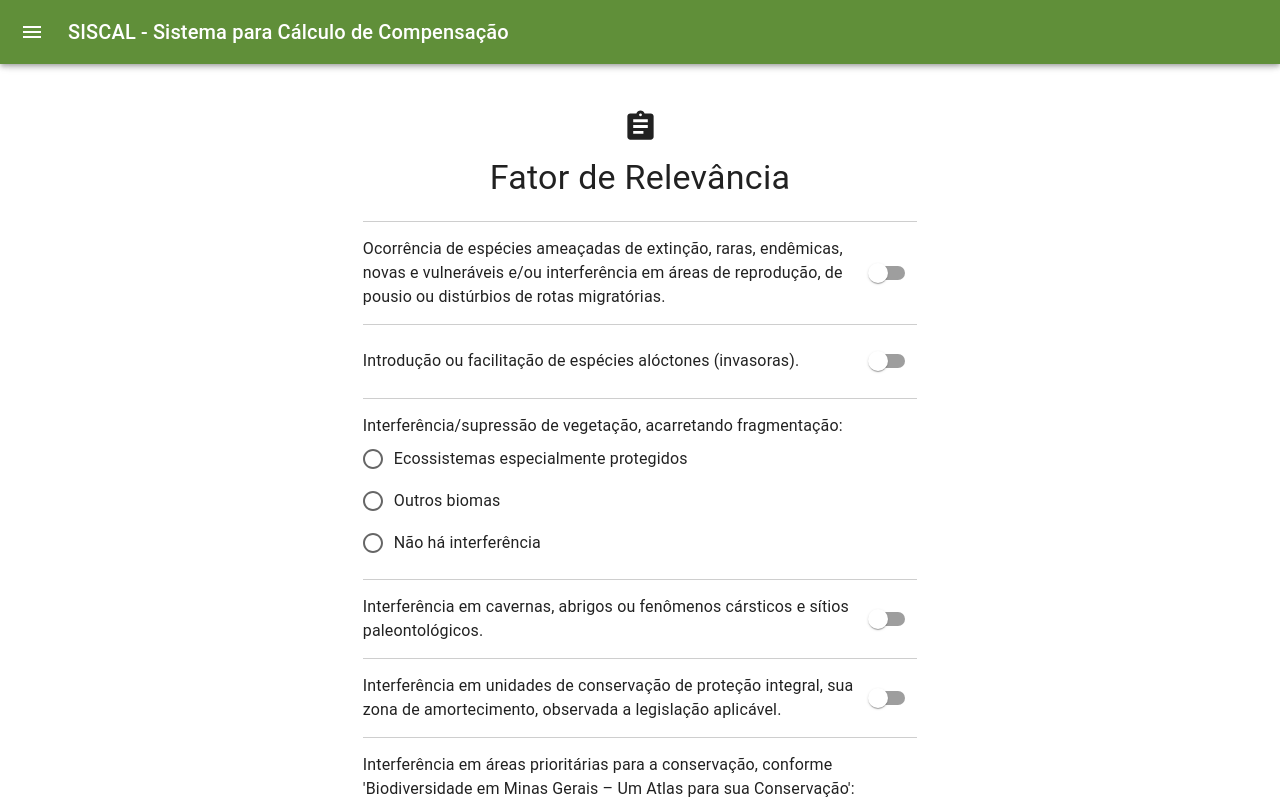
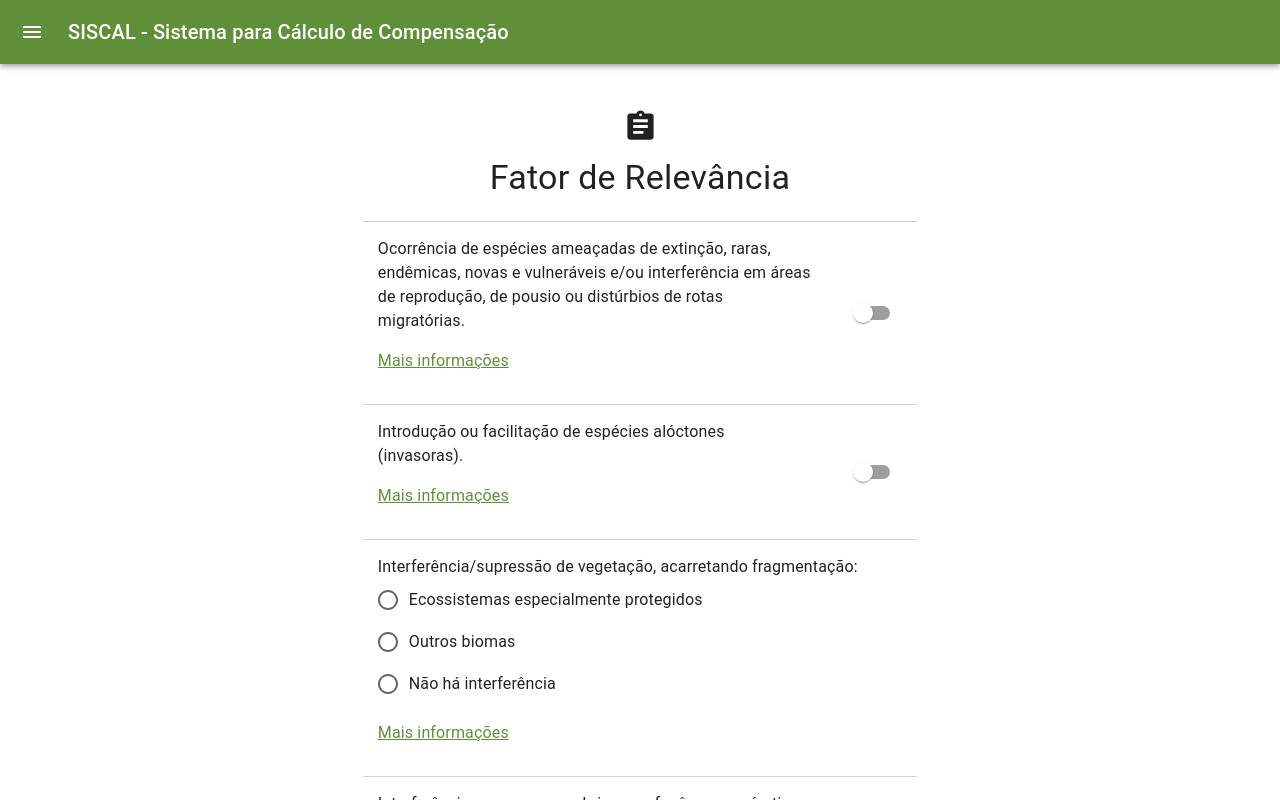
Before and after one commit to alexbraga/siscal-react, a React (Create React App) app: page / in a window 1280 px wide. Both pictures are taken after a click on the button "PRÓXIMO". Shown: the top 800 px of the page. Built offline with nearby package versions, Linux system fonts and the light colour scheme; what @react-pdf/renderer would draw is missing.

Commit message:
Add collapsable info section to RelevanceFactorForm.js

```diff
--- a/src/components/RelevanceFactorForm/RelevanceFactorForm.js
+++ b/src/components/RelevanceFactorForm/RelevanceFactorForm.js
@@ -1,4 +1,4 @@
-import React from "react";
+import React, { useState } from "react";
 import Typography from "@mui/material/Typography";
 import Switch from "@mui/material/Switch";
 import Radio from "@mui/material/Radio";
@@ -6,11 +6,53 @@ import FormControlLabel from "@mui/material/FormControlLabel";
 import FormControl from "@mui/material/FormControl";
 import { Relevance } from "../../factors";
 import Box from "@mui/material/Box";
+import Collapse from "@mui/material/Collapse";
 import "./styles.css";
 
 function RelevanceFactorForm(props) {
+  const [show, setShow] = useState(null);
+
+  const handleExpand = (clickedIndex) => {
+    if (show === clickedIndex) {
+      setShow(null);
+    } else {
+      setShow(clickedIndex);
+    }
+  };
+
+  function getInfo(factor, factorIndex) {
+    return (
+      <div>
+        <p className="show-info" onClick={() => handleExpand(factorIndex)}>
+          {show === factorIndex ? "Ocultar" : "Mais informações"}
+        </p>
+        <div className="info-container">
+          <Collapse in={show === factorIndex}>
+            {factor.info.map((item, itemIndex) => {
+              if (item.url) {
+                return (
+                  <p key={itemIndex}>
+                    <a
+                      rel="noopener noreferrer"
+                      target="_blank"
+                      href={item.url}
+                    >
+                      {item.url}
+                    </a>
+                  </p>
+                );
+              }
+
+              return <p key={itemIndex}>{item.text}</p>;
+            })}
+          </Collapse>
+        </div>
+      </div>
+    );
+  }
+
   function getOptions() {
-    return Relevance.map((factor) => {
+    return Relevance.map((factor, factorIndex) => {
       if (factor.id === "rf03" || factor.id === "rf06") {
         return (
           <tr key={factor.id}>
@@ -18,10 +60,10 @@ function RelevanceFactorForm(props) {
               <Typography>{factor.text}</Typography>
 
               <FormControl>
-                {factor.options.map((option, index) => {
+                {factor.options.map((option, optionIndex) => {
                   return (
                     <FormControlLabel
-                      key={index}
+                      key={optionIndex}
                       label={option.value}
                       control={
                         <Radio
@@ -45,6 +87,7 @@ function RelevanceFactorForm(props) {
                   );
                 })}
               </FormControl>
+              {getInfo(factor, factorIndex)}
             </td>
           </tr>
         );
@@ -54,6 +97,7 @@ function RelevanceFactorForm(props) {
         <tr key={factor.id}>
           <td>
             <Typography>{factor.text}</Typography>
+            {getInfo(factor, factorIndex)}
           </td>
           <td>
             <Switch
--- a/src/components/RelevanceFactorForm/styles.css
+++ b/src/components/RelevanceFactorForm/styles.css
@@ -23,7 +23,25 @@ table {
 }
 
 td {
-  padding: 15px 0;
+  padding: 15px;
+}
+
+.info-container {
+  background-color: rgb(229, 246, 253);
+  padding-left: 10px;
+}
+
+.info-container p {
+  color: rgb(1, 67, 97);
+  text-align: justify;
+  width: 80%;
+}
+
+.show-info {
+  color: #608f39;
+  cursor: pointer;
+  display: inline-block;
+  text-decoration: underline;
 }
 
 @media (max-width: 810px) {
--- a/src/factors.js
+++ b/src/factors.js
@@ -3,11 +3,29 @@ export const Relevance = [
     id: "rf01",
     text: "Ocorrência de espécies ameaçadas de extinção, raras, endêmicas, novas e vulneráveis e/ou interferência em áreas de reprodução, de pousio ou distúrbios de rotas migratórias.",
     score: 0.075,
+    info: [
+      {
+        text: "- A lista de espécies identificados nos estudos ambientais deve ser comparada com os anexos das portarias indicadas a seguir, com a redação dada pela Portaria MMA nº 148, de 07 de junho de 2022:",
+      },
+      { text: "a) Portaria MMA nº 443/2014 (Flora Brasileira)" },
+      { text: "b) Portaria MMA nº 444/2014 (Fauna Brasileira)" },
+      { text: "c) Portaria MMA nº 445/2014 (Peixes e invertebrados)" },
+      { text: "d) Deliberação Normativa COPAM/MG nº 147, de 2010:" },
+      { url: "http://www.siam.mg.gov.br/sla/download.pdf?idNorma=13192" },
+      {
+        text: "- Em alguns pareceres, o órgão ambiental utiliza a Lista Vermelha IUCN 2011.",
+      },
+    ],
   },
   {
     id: "rf02",
     text: "Introdução ou facilitação de espécies alóctones (invasoras).",
     score: 0.01,
+    info: [
+      {
+        text: "- Os pareceres técnicos do órgão ambiental consideram não somente as introduções deliberadas de espécies invasoras, mas também a probabilidade de introduções acidentais, por fatores diversos, tais como o trânsito de veículos, criação de animais, barramentos, entre outros.",
+      },
+    ],
   },
   {
     id: "rf03",
@@ -26,16 +44,36 @@ export const Relevance = [
         score: 0,
       },
     ],
+    info: [
+      {
+        text: "- Com base na localização do empreendimento, consultar mapeamento florestal do Estado no site:",
+      },
+      { url: "https://idesisema.meioambiente.mg.gov.br/webgis" },
+    ],
   },
   {
     id: "rf04",
     text: "Interferência em cavernas, abrigos ou fenômenos cársticos e sítios paleontológicos.",
     score: 0.025,
+    info: [
+      {
+        text: "- Considerar o raio de 250 metros a partir da área diretamente afetada pelo empreendimento (ADA), consultando no site abaixo as áreas de influência de cavidades:",
+      },
+      { url: "https://idesisema.meioambiente.mg.gov.br/webgis" },
+    ],
   },
   {
     id: "rf05",
     text: "Interferência em unidades de conservação de proteção integral, sua zona de amortecimento, observada a legislação aplicável.",
     score: 0.1,
+    info: [
+      {
+        text: `- De acordo com o Plano Operativo Anual (POA) versão 2022, “considera-se Unidade de Conservação Afetada aquela que abrigue o empreendimento, total ou parcialmente, em seu interior ou em sua zona de amortecimento ou que esteja localizada em um raio de 03 km do mesmo, salvo nos casos em que o órgão ambiental, após aprovação da CPB, entenda de forma diferente.”`,
+      },
+      {
+        text: "- Considerar a Área Diretamente Afetada (ADA), Área de Influência Direta (AID) e Área de Influência Indireta (AII) do empreendimento.",
+      },
+    ],
   },
   {
     id: "rf06",
@@ -62,41 +100,85 @@ export const Relevance = [
         score: 0,
       },
     ],
+    info: [
+      {
+        text: "- Considerar as áreas prioritárias para a conservação da biodiversidade, que podem ser consultadas em:",
+      },
+      { url: "https://idesisema.meioambiente.mg.gov.br/webgis" },
+      {
+        text: "- Considerar a Área Diretamente Afetada (ADA), Área de Influência Direta (AID) e Área de Influência Indireta (AII) do empreendimento.",
+      },
+    ],
   },
   {
     id: "rf07",
     text: "Alteração da qualidade físico-química da água, do solo ou do ar.",
     score: 0.025,
+    info: [
+      {
+        text: "- Utilizar como referência os estudos elaborados no processo de licenciamento ambiental",
+      },
+    ],
   },
   {
     id: "rf08",
     text: "Rebaixamento ou soerguimento de aqüíferos ou águas superficiais.",
     score: 0.025,
+    info: [
+      {
+        text: "- O órgão ambiental considera todas as modificações no regime hidrológico, independentemente da magnitude de tais modificações.",
+      },
+    ],
   },
   {
     id: "rf09",
     text: "Transformação ambiente lótico em lêntico.",
     score: 0.045,
+    info: [
+      {
+        text: "- De acordo com a Resolução CONAMA 357, de 2005, o ambiente lótico é definido como sendo aquele relativo a águas continentais moventes; e o ambiente lêntico se refere à água parada, com movimento lento ou estagnado. Exemplo: construção de barramentos.",
+      },
+    ],
   },
   {
     id: "rf10",
     text: "Interferência em paisagens notáveis.",
     score: 0.03,
+    info: [
+      {
+        text: "- Entende-se por paisagem notável região, área ou porção natural da superfície terrestre provida de limite, cujo conjunto forma um ambiente de elevada beleza cênica, de valor científico, histórico, cultural e de turismo e lazer.",
+      },
+    ],
   },
   {
     id: "rf11",
     text: "Emissão de gases que contribuem efeito estufa.",
     score: 0.025,
+    info: [
+      {
+        text: "- Os gases de efeito estufa são aqueles que absorvem parte da radiação infravermelha emitida pelo Sol e refletida pela superfície terrestre, dificultando o escape desta radiação para o espaço. Os gases reconhecidos como de efeito estufa, de acordo com o Protocolo de Kioto, são: Dióxido de Carbono (CO2), Metano (CH4), Óxido Nitroso (N2O), Hexafluoreto de Enxofre (SF6) e duas famílias de gases, Hidrofluorcarbono (HFC) e Perfluorcarbono (PFC).",
+      },
+    ],
   },
   {
     id: "rf12",
     text: "Aumento da erodibilidade do solo.",
     score: 0.03,
+    info: [
+      {
+        text: "- O text deve ser marcado mesmo quando há a possibilidade de que o empreendimento possa causar erosão do solo, ainda que não tenha sido constatada erosão.",
+      },
+    ],
   },
   {
     id: "rf13",
     text: "Emissão de sons e ruídos residuais.",
     score: 0.01,
+    info: [
+      {
+        text: "- O text não exige que as emissões sejam superiores aos limites estabelecidos e não considera as medidas mitigadoras que possam ser adotadas. A simples constatação da geração de ruídos acarreta a marcação do text.",
+      },
+    ],
   },
 ];
 
@@ -125,11 +207,11 @@ export const Coverage = {
   options: [
     {
       value: "Área de Interferência DIRETA do Empreendimento",
-      score: 0.03
+      score: 0.03,
     },
     {
       value: "Área de interferência INDIRETA do Empreendimento",
-      score: 0.05
+      score: 0.05,
     },
   ],
 };
```
